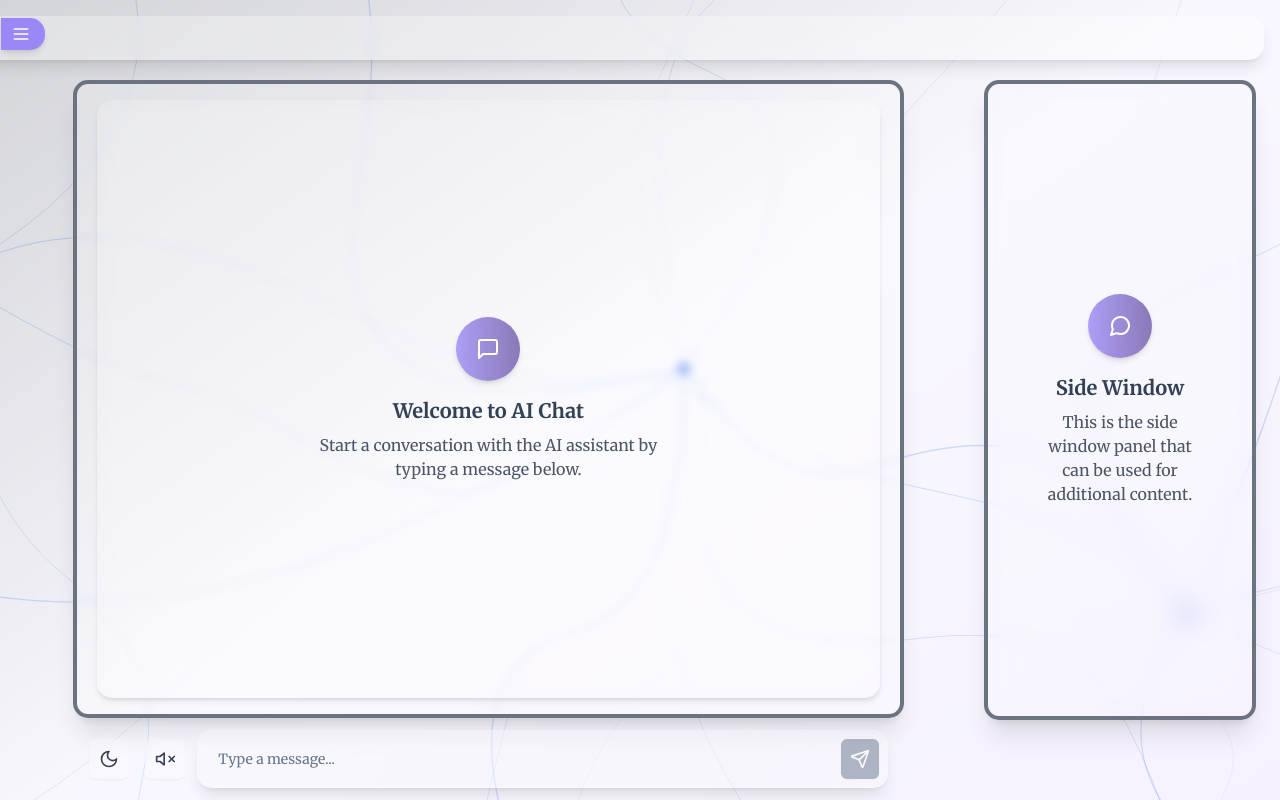
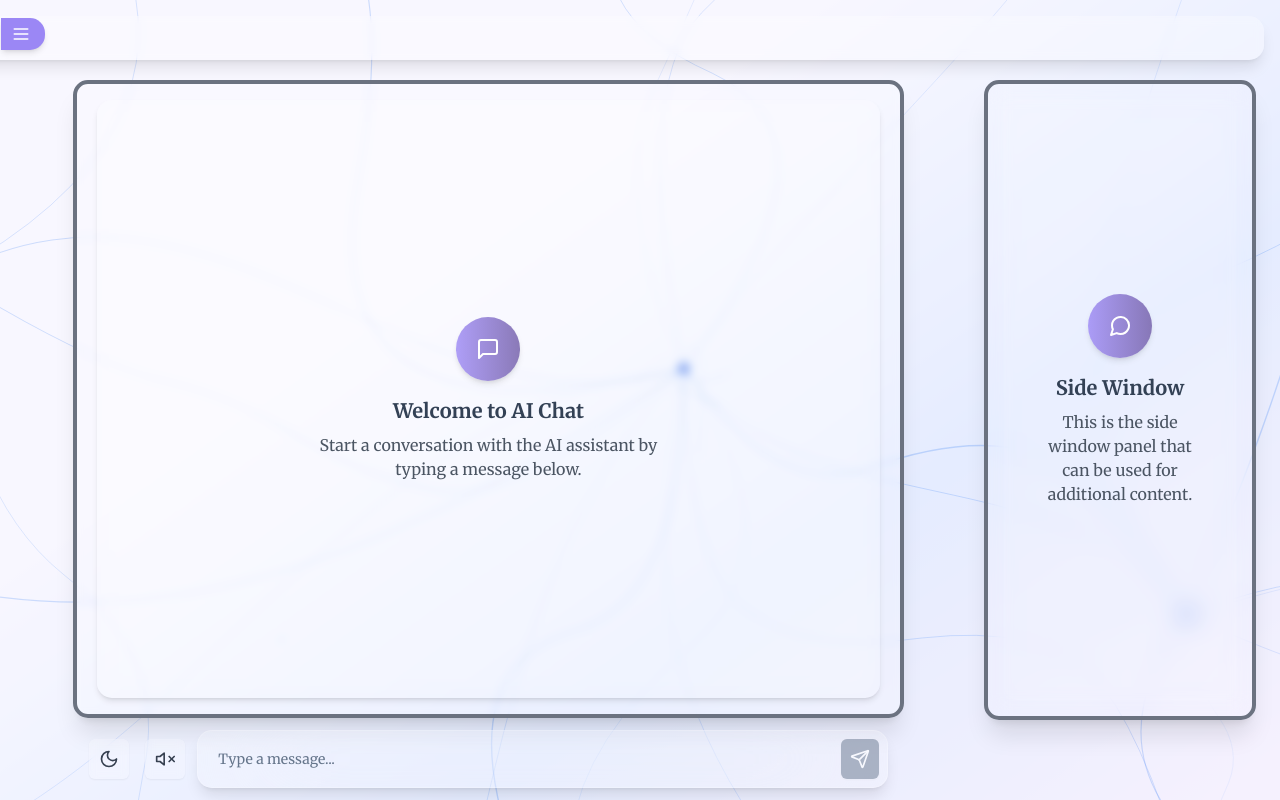
Before and after one commit to chrisdavila7/whisper-wind-ai-chat, a React (Vite) app: page / in a window 1280 px wide. Built offline with nearby package versions, Linux system fonts and the light colour scheme.

Commit message:
Code edited in Lovable Code Editor
Edited UI in Lovable

```diff
--- a/src/components/NeuralBackground.tsx
+++ b/src/components/NeuralBackground.tsx
@@ -49,10 +49,10 @@ const NeuralBackground = () => {
   style={{
     background: theme === 'dark'
       ? 'linear-gradient(145deg, #0a1428, #0a1428, #79a1ff, #131b2e)'
-      : 'linear-gradient(145deg, #131b2e, #e5deff, #d6bcfa)',
+      : 'linear-gradient(145deg, #e5deff, #e5deff, #79a1ff, #d6bcfa)',
     backgroundSize: '100% 100%',
     backgroundRepeat: 'no-repeat',
-    animation: 'waveDiagonal ease 5',
+    animation: 'waveDiagonal ease infinite',
     filter: 'blur(0.5px)',
     opacity: 0.9,
     willChange: 'background-position',
```
